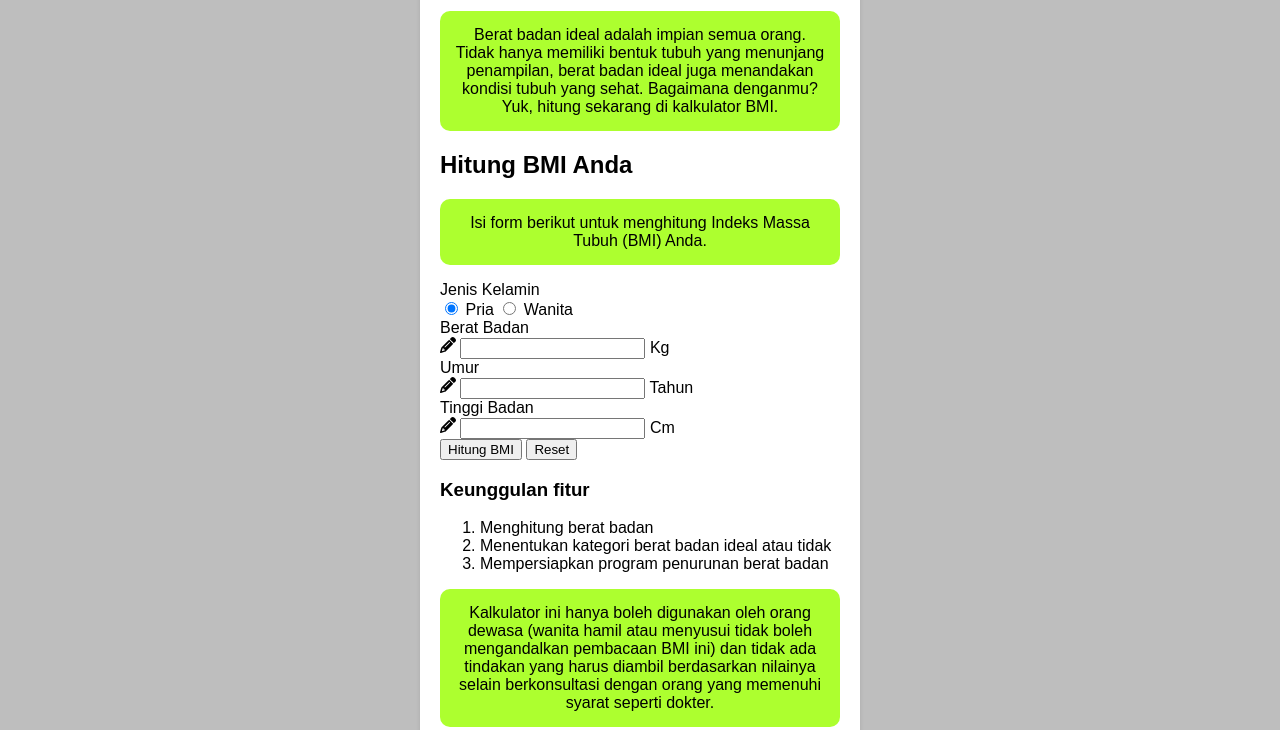
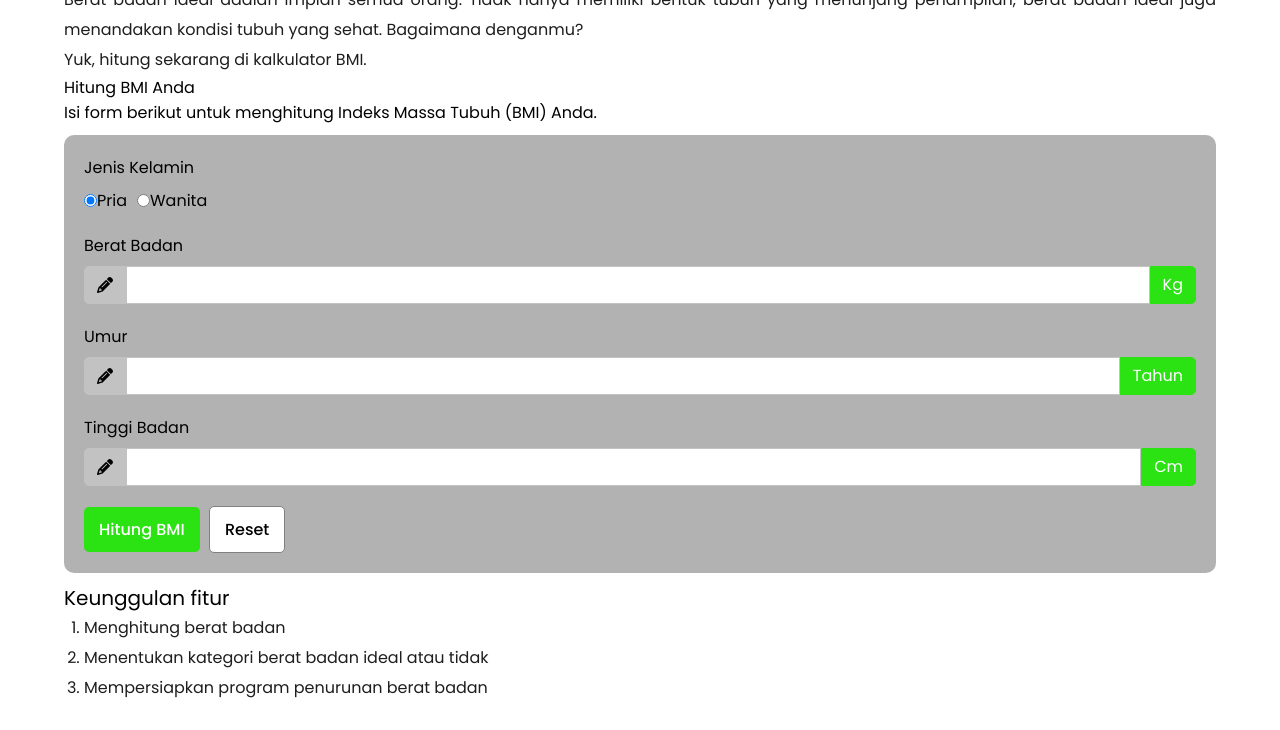
Before and after one commit to revou-fundamental-course/10-jul-23-rezarahadian21, a plain HTML site: page index.html in a window 1280 px wide. Shown: the part 93-823 px from the top of the page. Drawn offline with Linux system fonts and the light colour scheme.

Commit message:
Update style.css

```diff
--- a/style.css
+++ b/style.css
@@ -1,68 +1,182 @@
-body {
-    font-family: Arial, sans-serif;
-    background-color: rgba(128, 128, 128, 0.507);
+@import url("https://fonts.googleapis.com/css2?family=Poppins:wght@300;400;500;600;700&display=swap");
+:root {
+  --font-family: "Poppins", sans-serif;
+  --primary-color: #2be213;
+  --secondary-color: #c3c2c2;
+  --error-color: red;
+  --base-font-size: medium;
+}
+* {
   margin: 0;
-    padding: 20px;
+  padding: 0;
+  box-sizing: border-box;
+  font-size: var(--base-font-size);
+  font-weight: 400;
+  font-family: var(--font-family);
+  scroll-behavior: smooth;
+  /* background-color:gray; */
 }
-
-  h1 {
-    color: aliceblue;
+.title {
+  font-size: 25px;
+  margin: 10px 0;
   text-align: center;
-    background-color: rgb(196, 78, 35);
-    padding: 10px;
-    width: 50%;
-    margin: auto;
-    border-radius: 10px;
 }
-
+.sub-title {
+  font-size: 20px;
+}
+.paragraph {
+  text-align: justify;
+  line-height: 30px;
+  color: #1f1e1e;
+}
+.paragraph sup {
+  font-size: 13px;
+}
+.mb-1 {
+  margin-bottom: 30px;
+}
+.btn {
+  border: none;
+  border-radius: 5px;
+  padding: 10px 15px;
+  background-color: var(--primary-color);
+  color: #fff;
+  font-weight: 500;
+  cursor: pointer;
+  transition: background-color 0.3s ease-in-out;
+}
+.btn:hover {
+  background-color: #e71313;
+}
+.btn-reset {
+  background-color: #fff;
+  border: 1px solid gray;
+  color: #000;
+  margin-left: 5px;
+}
+.input-group label {
+  margin-right: 10px;
+}
+.btn-reset:hover {
+  background-color: #c3c2c2;
+}
+.d-hidden {
+  display: none;
+}
+.error-message {
+  color: var(--error-color);
+  font-size: 13px;
+  margin-top: 5px;
+}
 .container {
-    max-width: 400px;
-    margin: 0 auto;
-    background-color: #fff;
+  margin: 30px 5%;
+}
+.form {
+  background-color:#1f1e1e57;
   padding: 20px;
   border-radius: 10px;
-    box-shadow: 0 2px 4px rgba(0, 0, 0, 0.1);
+  display: flex;
+  flex-direction: column;
+  gap: 20px;
+  margin: 10px 0;
 }
-
-  .form-group {
-    margin-bottom: 20px;
+.form .form-label {
+  display: block;
+  margin-bottom: 0.5rem;
 }
-
-  .form-group label {
-    display: block;
-    margin-bottom: 5px;
-    font-weight: bold;
-  }
-
-  .form-group input {
-    width: 100%;
-    padding: 8px;
-    border: 1px solid #ccc;
-    border-radius: 4px;
-  }
-
-  .form-group .btn {
+.form .form-input {
   display: block;
   width: 100%;
-    padding: 10px;
-    background-color: rgb(247, 172, 32);
+  padding: 0.375rem 0.75rem;
+  font-size: 1rem;
+  font-weight: 400;
+  line-height: 1.5;
+  color: #000;
+  background-color: #fff;
+  background-clip: padding-box;
+  border: 1px solid var(--secondary-color);
+  appearance: none;
+}
+.form .input-group {
+  position: relative;
+  display: flex;
+  flex-wrap: wrap;
+  align-items: stretch;
+  width: 100%;
+}
+.form .input-group > .form-input {
+  position: relative;
+  flex: 1 1 auto;
+  width: 1%;
+  min-width: 0;
+}
+.form .input-group-desc,
+.form .input-group-icon {
+  display: flex;
+  align-items: center;
+  padding: 0.375rem 0.75rem;
+  font-size: 1rem;
+  font-weight: 400;
+  line-height: 1.5;
   color: #fff;
   text-align: center;
-    text-decoration: none;
-    border-radius: 4px;
+  white-space: nowrap;
+  border: 1px solid;
+}
+.form .input-group-desc {
+  background-color: var(--primary-color);
+  border-color: var(--primary-color);
+  border-radius: 0 5px 5px 0;
+}
+.form .input-group-icon {
+  background-color: var(--secondary-color);
+  border-color: var(--secondary-color);
+  border-radius: 5px 0 0 5px;
+}
+.features {
+  margin-left: 20px;
+  line-height: 30px;
+  color: #1f1e1e;
+}
+.sub-container {
+  background-color: #dbdbdbcd;
+  padding: 20px 0;
+  display: flex;
+  flex-direction: column;
+  align-items: center;
+}
+.result-title {
+  font-size: 18px;
+}
+.result-bmi {
+  font-size: 40px;
+}
+.result-desc {
+  margin: 10px 0 20px;
+  font-size: 15px;
+}
+.button-cta {
+  display: flex;
+  align-items: center;
+  gap: 10px;
+  margin: 10px 0;
+}
+.button-cta button {
+  font-size: 12px;
+}
+.list-risk {
+  list-style: none;
+  text-align: center;
+}
+.download-app {
+  display: flex;
+  flex-direction: column;
+  align-items: center;
+  margin: 10px 0;
+}
+.img {
+  width: 300px;
+  width: 100px;
   cursor: pointer;
+  border-radius: 8px;
 }
-
-  .result {
-    text-align: center;
-    font-weight: bold;
-    margin-top: 20px;
-  }
-
-  p{
-    color: black;
-    text-align: center;
-    background-color: greenyellow;
-    padding: 15px;
-    border-radius: 10px;
-  }
```
Lines whose indentation alone changed are shown as unchanged.
